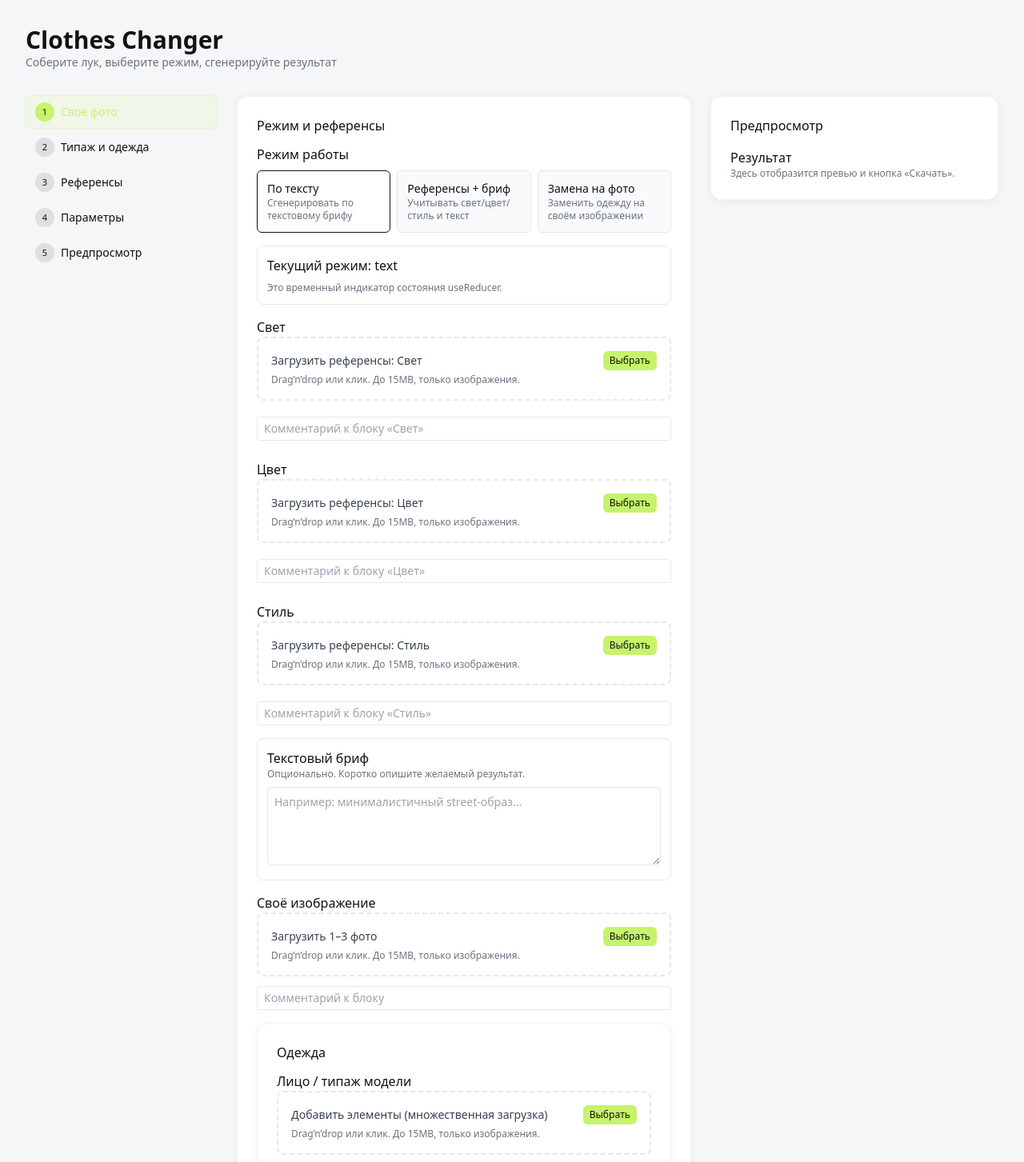
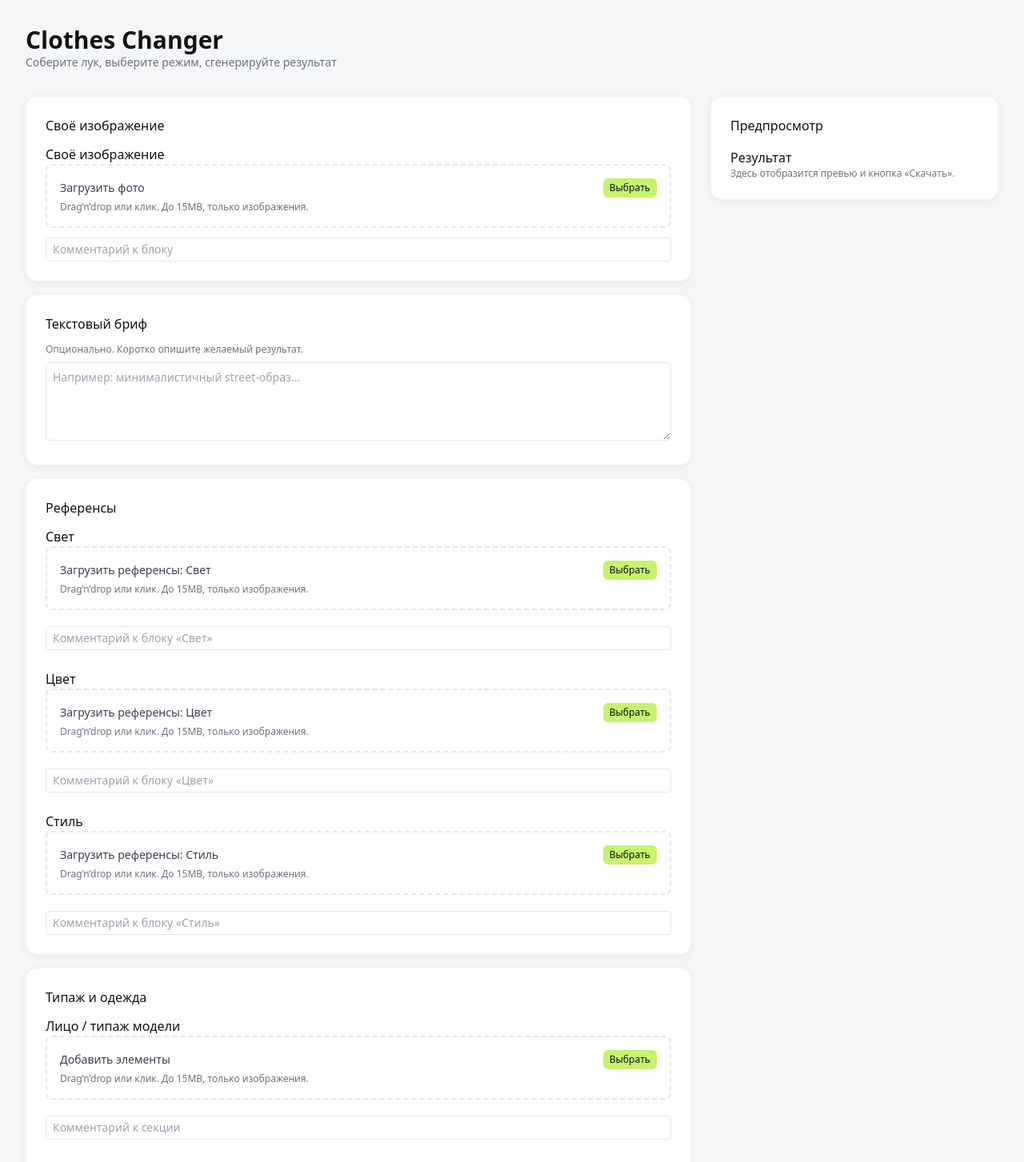
Before and after one commit to labprototypes/clothes-changer-by-lab, a Next.js app: page / in a window 1280 px wide. Shown: the top 1453 px of the page at 80% size. Built offline with nearby package versions, Linux system fonts and the light colour scheme.

Commit message:
ui: single user photo; remove 'множественная загрузка' labels; rename AR option to 'своё изображение'

```diff
--- a/app/hooks/useGenerationReducer.ts
+++ b/app/hooks/useGenerationReducer.ts
@@ -139,12 +139,14 @@ function reducer(state: GenerationState, action: Action): GenerationState {
       return { ...state, refs: { ...state.refs, [action.refKind]: { ...block, comment: action.text } } }
     }
     case 'addUserFiles': {
-      const next = [...state.userImages.items]
-      const start = next.length
-      for (let i = 0; i < action.files.length; i++) next.push(emptyUploadItem(action.files[i], start + i))
-  // Auto-switch mode when user image present
-  const mode = next.length > 0 ? 'replace-on-user' : state.mode
-  return { ...state, mode, userImages: { ...state.userImages, items: next } }
+      let next = [...state.userImages.items]
+      // Enforce single image: replace existing with the latest provided
+      if (action.files && action.files.length > 0) {
+        next = [emptyUploadItem(action.files[0], 0)]
+      }
+      // Auto-switch mode when user image present
+      const mode = next.length > 0 ? 'replace-on-user' : state.mode
+      return { ...state, mode, userImages: { ...state.userImages, items: next } }
     }
     case 'removeUserItem': {
       const next = [...state.userImages.items]
--- a/app/page.tsx
+++ b/app/page.tsx
@@ -12,28 +12,17 @@ import PreviewPane from '@/components/PreviewPane'
 export default function Page() {
   const { state, dispatch } = useGenerationReducer()
 
-  const steps = [
-    { id: 'user', label: 'Своё фото' },
-    { id: 'clothes', label: 'Типаж и одежда' },
-    { id: 'refs', label: 'Референсы' },
-    { id: 'options', label: 'Параметры' },
-    { id: 'preview', label: 'Предпросмотр' },
-  ]
-
   const center = (
     <div className="space-y-4">
-      <section className="card p-4 md:p-5 lg:p-6">
-        <h2 className="section-title mb-3">Режим и референсы</h2>
-        <div className="space-y-4">
-          <ModeSelector />
-          <div className="border rounded-lg p-3">
-            <div className="font-medium mb-2">Текущий режим: {state.mode}</div>
-            <div className="help-text">Это временный индикатор состояния useReducer.</div>
-          </div>
-          <ReferenceSection />
-          <div className="border rounded-lg p-3">
-            <div className="font-medium">Текстовый бриф</div>
-            <p className="help-text mb-2">Опционально. Коротко опишите желаемый результат.</p>
+      <section id="section-user" className="card p-4 md:p-5 lg:p-6">
+        <h2 className="section-title mb-3">Своё изображение</h2>
+        <UserImageSection />
+      </section>
+
+      <section id="section-brief" className="card p-4 md:p-5 lg:p-6">
+        <h2 className="section-title mb-3">Текстовый бриф</h2>
+        <div className="space-y-2">
+          <p className="help-text">Опционально. Коротко опишите желаемый результат.</p>
           <textarea
             className="w-full rounded-md border p-2 text-sm"
             rows={4}
@@ -42,18 +31,24 @@ export default function Page() {
             onChange={(e) => dispatch({ type: 'setBrief', text: e.target.value })}
           />
         </div>
-          <UserImageSection />
-          <section className="card p-4 md:p-5 lg:p-6">
-            <h2 className="section-title mb-3">Одежда</h2>
+      </section>
+
+      <section id="section-refs" className="card p-4 md:p-5 lg:p-6">
+        <h2 className="section-title mb-3">Референсы</h2>
+        <ReferenceSection />
+      </section>
+
+      <section id="section-clothes" className="card p-4 md:p-5 lg:p-6">
+        <h2 className="section-title mb-3">Типаж и одежда</h2>
         <ClothesSection />
       </section>
-          <section className="card p-4 md:p-5 lg:p-6">
-            <h2 className="section-title mb-3">Действие</h2>
+
+      <section id="section-options" className="card p-4 md:p-5 lg:p-6">
+        <h2 className="section-title mb-3">Параметры</h2>
         <div className="space-y-4">
+          <ModeSelector />
           <OptionsPanel />
           <GenerateButton />
-            </div>
-          </section>
         </div>
       </section>
     </div>
@@ -61,5 +56,5 @@ export default function Page() {
 
   const right = <PreviewPane />
 
-  return <PageShell steps={steps as any} center={center} right={right} />
+  return <PageShell center={center} right={right} />
 }
--- a/components/ClothesSection.tsx
+++ b/components/ClothesSection.tsx
@@ -12,7 +12,7 @@ export default function ClothesSection() {
       <div>
         <div className="font-medium">{title}</div>
         <UploadZone
-          label="Добавить элементы (множественная загрузка)"
+          label="Добавить элементы"
           onFiles={(files) => dispatch({ type: 'addSectionFiles', kind, files })}
         />
         <UploadGrid
--- a/components/OptionsPanel.tsx
+++ b/components/OptionsPanel.tsx
@@ -25,7 +25,7 @@ export default function OptionsPanel() {
               value={opt.aspectRatio || 'match_input_image'}
               onChange={(e) => dispatch({ type: 'setOption', key: 'aspectRatio', value: e.target.value })}
             >
-              <option value="match_input_image">match_input_image</option>
+              <option value="match_input_image">своё изображение</option>
               <option value="1:1">1:1</option>
               <option value="4:3">4:3</option>
               <option value="3:4">3:4</option>
--- a/components/PageShell.tsx
+++ b/components/PageShell.tsx
@@ -1,41 +1,16 @@
 "use client"
-import { ReactNode, useMemo, useState } from 'react'
-import Stepper, { type Step } from './Stepper'
+import { ReactNode, useMemo } from 'react'
 import Toaster from './Toaster'
 
-export default function PageShell({
-  left,
-  center,
-  right,
-  steps,
-}: {
-  left?: ReactNode
-  center: ReactNode
-  right?: ReactNode
-  steps: Step[]
-}) {
-  const [current, setCurrent] = useState(steps[0]?.id || 'step-1')
-  const content = useMemo(() => center, [center, current])
-
+export default function PageShell({ center, right }: { center: ReactNode; right?: ReactNode }) {
+  const content = useMemo(() => center, [center])
   return (
-  <div className="grid grid-cols-1 lg:grid-cols-[240px_minmax(0,1fr)_360px] gap-4 md:gap-6">
+    <div className="grid grid-cols-1 lg:grid-cols-[minmax(0,1fr)_360px] gap-4 md:gap-6">
+      <main className="min-w-0">{content}</main>
       <aside className="hidden lg:block">
-        <div className="sticky top-4">
-          <Stepper steps={steps} current={current} onChange={setCurrent} />
-          {left}
-        </div>
+        <div className="sticky top-4 space-y-4">{right}</div>
       </aside>
-
-      <main className="min-w-0">
-        {content}
-      </main>
-
-      <aside className="hidden lg:block">
-        <div className="sticky top-4 space-y-4">
-          {right}
-        </div>
-      </aside>
-  <Toaster />
+      <Toaster />
     </div>
   )
 }
--- a/components/UserImageSection.tsx
+++ b/components/UserImageSection.tsx
@@ -8,7 +8,7 @@ export default function UserImageSection() {
   return (
     <div>
       <div className="font-medium">Своё изображение</div>
-      <UploadZone label="Загрузить 1–3 фото" onFiles={(files) => dispatch({ type: 'addUserFiles', files })} />
+      <UploadZone multiple={false} label="Загрузить фото" onFiles={(files) => dispatch({ type: 'addUserFiles', files: files.slice(0,1) })} />
       <ul className="mt-3 space-y-2">
         {items.map((it, i) => (
           <li key={it.id} className="flex items-center justify-between rounded border p-2">
```
Lines whose indentation alone changed are shown as unchanged.
